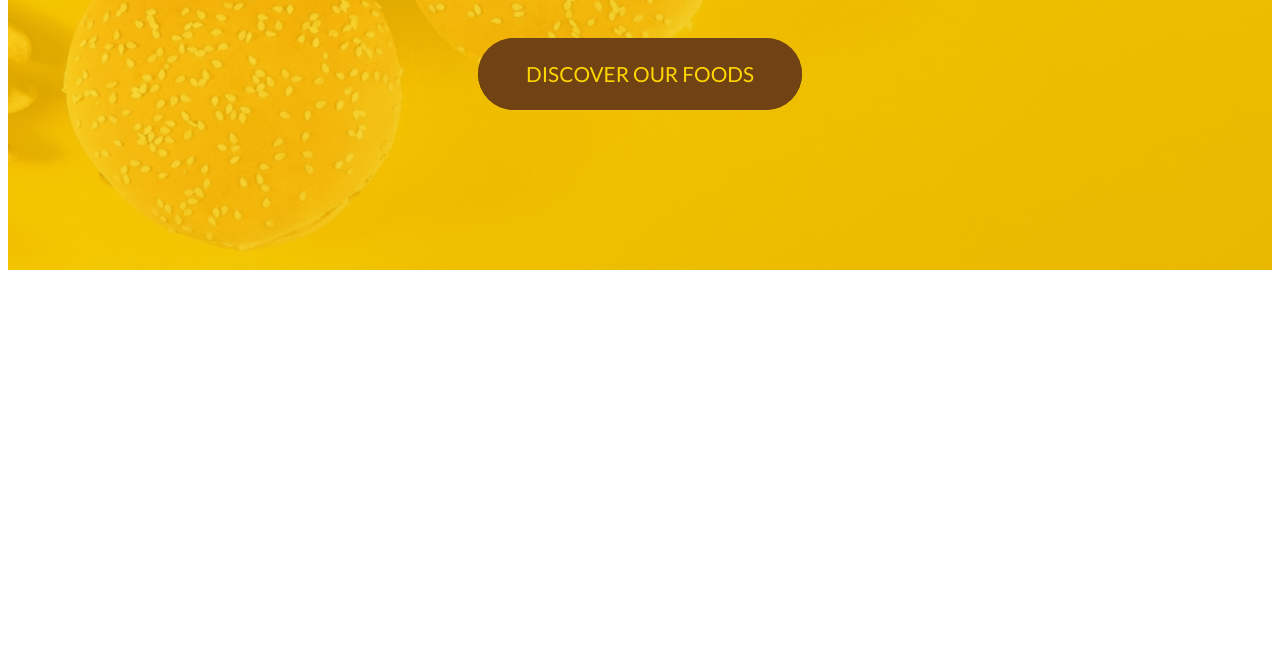
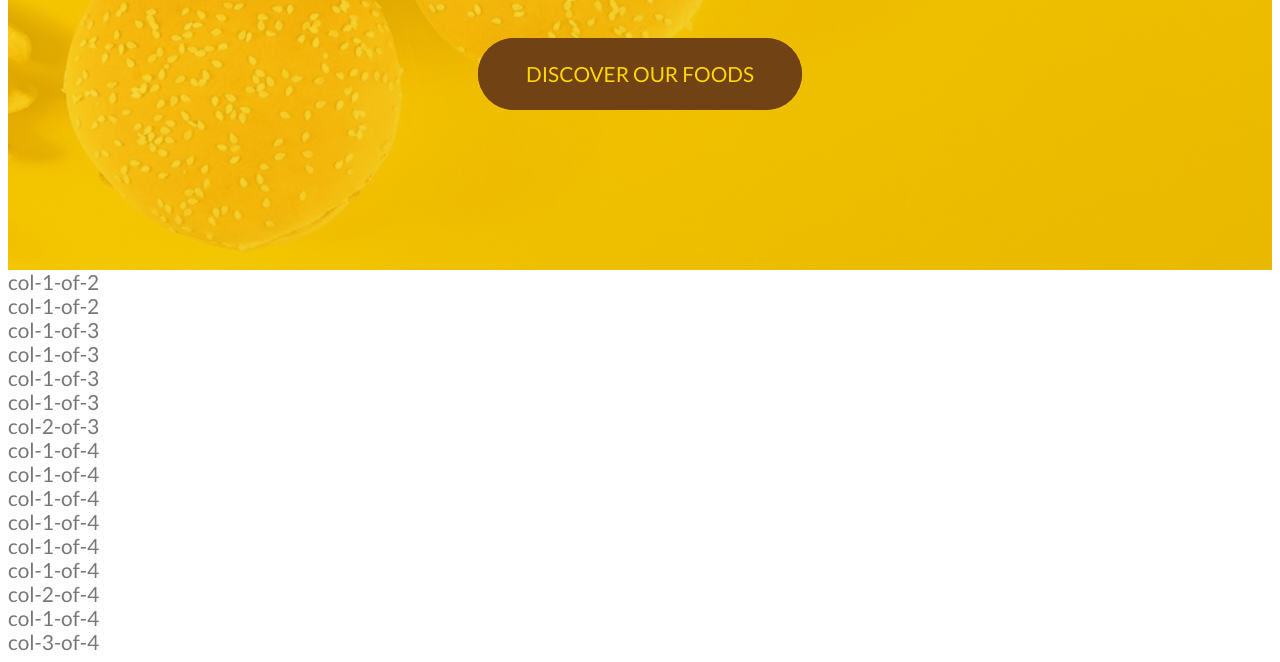
Before and after one commit to MuhammadAsadUllah000/TastyDelights-Project, a website: page index.html in a window 1280 px wide. Shown: the part 498-1160 px from the top of the page. Before the commit the page ends 800 px from the top, so only its background shows below. Drawn offline with Linux system fonts and the light colour scheme.

Commit message:
new code in index.html file

```diff
--- a/index.html
+++ b/index.html
@@ -37,5 +37,73 @@
         </div>
     </header>
 
+    <section class="grid">
+        <div class="row">
+            <div class="col-1-of-2">
+                col-1-of-2
+            </div>
+            <div class="col-1-of-2">
+                col-1-of-2
+            </div>
+        </div>
+
+        <div class="row">
+            <div class="col-1-of-3">
+                col-1-of-3
+            </div>
+            <div class="col-1-of-3">
+                col-1-of-3
+            </div>
+            <div class="col-1-of-3">
+                col-1-of-3
+            </div>
+        </div>
+
+        <div class="row">
+            <div class="col-1-of-3">
+                col-1-of-3
+            </div>
+            <div class="col-2-of-3">
+                col-2-of-3
+            </div>
+        </div>
+
+        <div class="row">
+            <div class="col-1-of-4">
+                col-1-of-4
+            </div>
+            <div class="col-1-of-4">
+                col-1-of-4
+            </div>
+            <div class="col-1-of-4">
+                col-1-of-4
+            </div>
+            <div class="col-1-of-4">
+                col-1-of-4
+            </div>
+        </div>
+
+        <div class="row">
+            <div class="col-1-of-4">
+                col-1-of-4
+            </div>
+            <div class="col-1-of-4">
+                col-1-of-4
+            </div>
+            <div class="col-2-of-4">
+                col-2-of-4
+            </div>
+        </div>
+
+        <div class="row">
+            <div class="col-1-of-4">
+                col-1-of-4
+            </div>
+            <div class="col-3-of-4">
+                col-3-of-4
+            </div>
+        </div>
+    </section>
+
 </body>
 </html>
--- a/sass/main.scss
+++ b/sass/main.scss
@@ -94,12 +94,6 @@ body{
     font-size: 3rem;
     animation: heading-second .8s ease-out;
 }
-
-
-
-
-
-
 
 @keyframes heading-first{
     0%{
```
